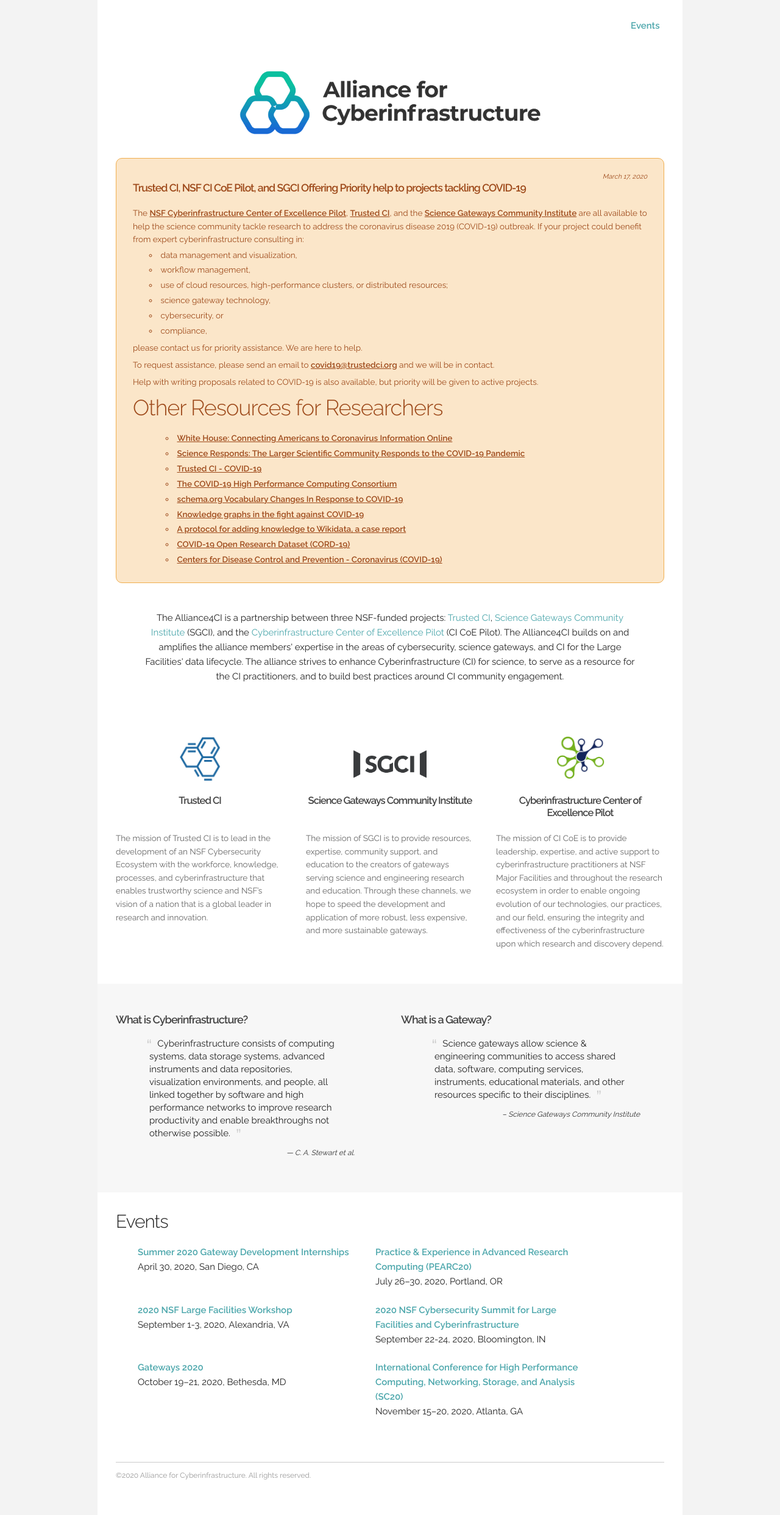
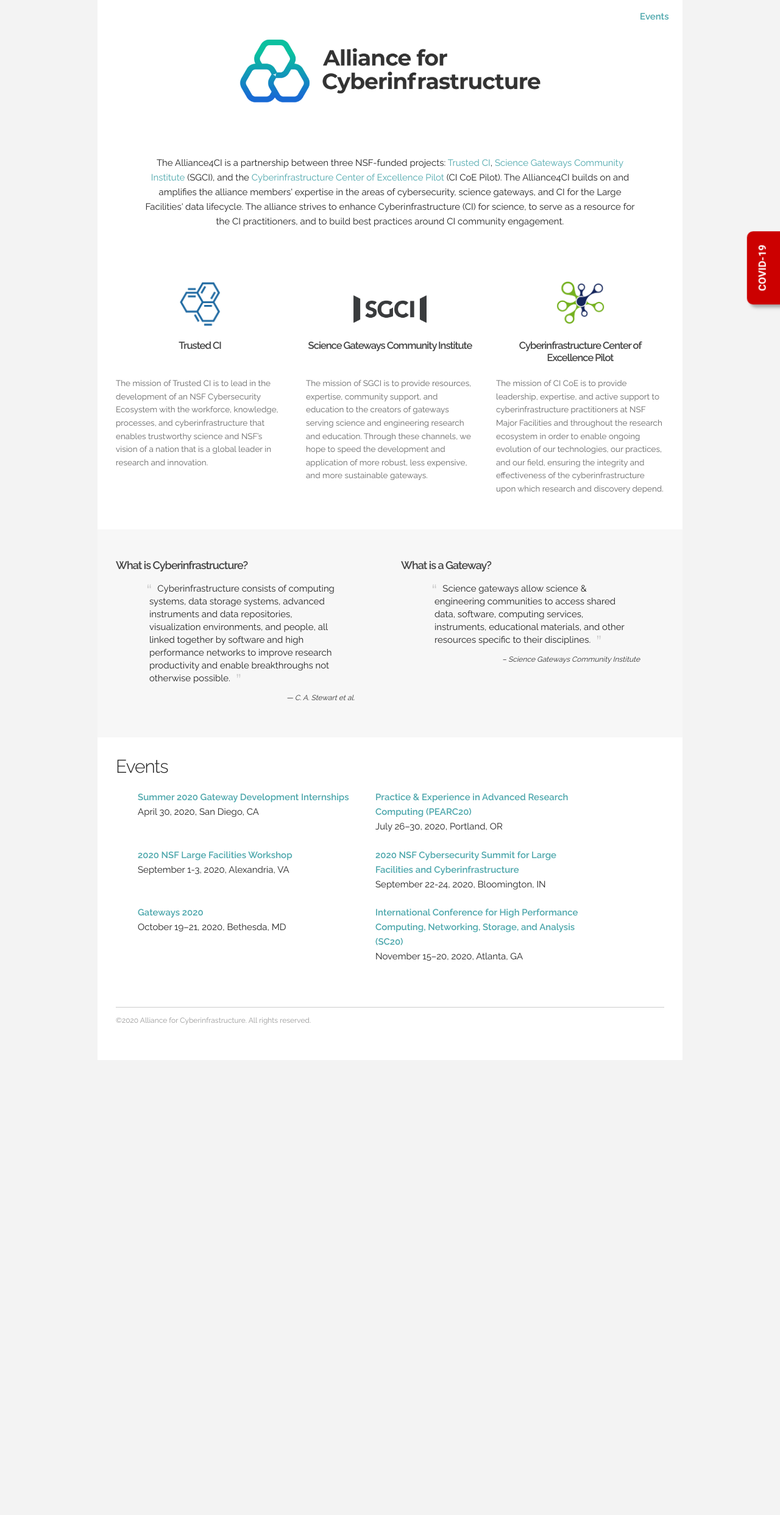
Before and after one commit to alliance4ci/alliance4ci.github.io, a Jekyll site: the page built from index.html, in a window 1280 px wide. Shown: the whole page at 61% size. Built offline with Jekyll 4.4.1, drawn with Linux system fonts in a browser that asks for light colours; after the commit the page ends 1738 px from its top, so only the background shows below that.

Commit message:
updating covid-19 info

```diff
--- /dev/null
+++ b/_includes/footer.html
@@ -0,0 +1,5 @@
+<div class="copyright">
+    <p>
+        &copy;2020 Alliance for Cyberinfrastructure. All rights reserved.
+    </p>
+</div>
--- /dev/null
+++ b/_includes/head.html
@@ -0,0 +1,27 @@
+<head>
+    <!-- Global site tag (gtag.js) - Google Analytics -->
+    <script async src="https://www.googletagmanager.com/gtag/js?id=UA-18066333-12"></script>
+    <script>
+        window.dataLayer = window.dataLayer || [];
+
+        function gtag() {
+            dataLayer.push(arguments);
+        }
+
+        gtag('js', new Date());
+
+        gtag('config', 'UA-18066333-12');
+    </script>
+
+    <meta charset="utf-8">
+    <title>Alliance for Cyberinfrastructure</title>
+    <meta name="description" content="">
+    <meta name="author" content="">
+    <meta name="viewport" content="width=device-width, initial-scale=1">
+    <link href="//fonts.googleapis.com/css?family=Raleway:400,300,600" rel="stylesheet" type="text/css">
+    <link rel="stylesheet" href="/css/normalize.css">
+    <link rel="stylesheet" href="/css/skeleton.css">
+    <link rel="stylesheet" href="/css/style.css">
+    <link rel="icon" type="image/png" href="/images/favicon.png">
+
+</head>
--- /dev/null
+++ b/_includes/header.html
@@ -0,0 +1,9 @@
+<div class="covid-button" onclick="location.href='/covid-19';">
+    COVID-19
+</div>
+
+<div class="row">
+    <div class="twelve columns" style="margin-top: 2em; text-align: center">
+        <a href="/"><img src="/images/alliance4ci-horizontal.png" width="500"/></a>
+    </div>
+</div>
--- a/_layouts/default.html
+++ b/_layouts/default.html
@@ -1,36 +1,18 @@
-
 <!DOCTYPE html>
 <html lang="en">
-<head>
-    <!-- Global site tag (gtag.js) - Google Analytics -->
-    <script async src="https://www.googletagmanager.com/gtag/js?id=UA-18066333-12"></script>
-    <script>
-        window.dataLayer = window.dataLayer || [];
 
-        function gtag() {
-            dataLayer.push(arguments);
-        }
+{% include head.html %}
 
-        gtag('js', new Date());
-
-        gtag('config', 'UA-18066333-12');
-    </script>
-
-    <meta charset="utf-8">
-    <title>Alliance for Cyberinfrastructure</title>
-    <meta name="description" content="">
-    <meta name="author" content="">
-    <meta name="viewport" content="width=device-width, initial-scale=1">
-    <link href="//fonts.googleapis.com/css?family=Raleway:400,300,600" rel="stylesheet" type="text/css">
-    <link rel="stylesheet" href="css/normalize.css">
-    <link rel="stylesheet" href="css/skeleton.css">
-    <link rel="stylesheet" href="css/style.css">
-    <link rel="icon" type="image/png" href="images/favicon.png">
-
-</head>
 <body>
 
-{{content}}
+<div class="container">
 
+    {% include header.html %}
+
+    {{content}}
+
+    {% include footer.html %}
+
+</div>
 </body>
 </html>
--- /dev/null
+++ b/covid-19.html
@@ -0,0 +1,53 @@
+---
+layout: default
+title: COVID-19
+permalink: /covid-19/
+---
+
+<div class="row">
+    <div class="twelve columns" style="margin-top: 2em">
+        <div style="font-size: 0.8em; text-align: right; position: relative; top: 0">
+            <span><i>March 17, 2020</i></span>
+        </div>
+        <h4>Trusted CI, NSF CI CoE Pilot, and SGCI Offering Priority help to projects tackling COVID-19</h4>
+        <p>
+            The <a href="http://cicoe-pilot.org" target="_blank">NSF Cyberinfrastructure Center of Excellence
+            Pilot</a>, <a href="https://trustedci.org" target="_blank">Trusted CI</a>, and the
+            <a href="https://sciencegateways.org" target="_blank">Science Gateways Community Institute</a>
+            are all available to help the science community tackle research to address the coronavirus disease
+            2019 (COVID-19) outbreak. If your project could benefit from expert cyberinfrastructure consulting
+            in:
+        </p>
+        <ul style="margin-left: 1em">
+            <li>data management and visualization,</li>
+            <li>workflow management,</li>
+            <li>use of cloud resources, high-performance clusters, or distributed resources;</li>
+            <li>science gateway technology,</li>
+            <li>cybersecurity, or</li>
+            <li>compliance,</li>
+        </ul>
+        <p>
+            please contact us for priority assistance. We are here to help.
+        </p>
+        <p>
+            To request assistance, please send an email to
+            <a href="mailto:covid19@trustedci.org?subject=COVID-19">covid19@trustedci.org</a> and we will
+            be in contact.
+        </p>
+        <p>
+            Help with writing proposals related to COVID-19 is also available, but priority will be given to
+            active projects.
+        </p>
+    </div>
+</div>
+<hr/>
+<div class="row">
+    <div class="twelve columns" style="margin-top: 2em">
+            <h4>Other Resources for Researchers</h4>
+            <ul style="margin-left: 2em; line-height: 1em">
+                {% for n in site.data.covid-19-resources %}
+                <li><a href="{{ n.website }}" target="_blank" style="font-weight: normal">{{ n.title }}</a></li>
+                {% endfor %}
+            </ul>
+    </div>
+</div>
--- a/css/style.css
+++ b/css/style.css
@@ -182,3 +182,28 @@
     margin: 0;
     margin-bottom: 0.5em;
 }
+
+.covid-button {
+    height: 60px;
+    border-radius: 10px;
+    /*border: solid 3px #CCCCCC;*/
+    background: #cc0000;
+    width: 120px;
+    line-height: 32px;
+    -webkit-transform: rotate(-90deg);
+    font-weight: 600;
+    color: white;
+    transform: rotate(-90deg);
+    -ms-transform: rotate(-90deg);
+    -moz-transform: rotate(-90deg);
+    text-align: center;
+    font-size: 17px;
+    position: fixed;
+    right: -40px;
+    top: 45%;
+    font-family: "Roboto", helvetica, arial, sans-serif;
+    z-index: 999;
+    cursor: pointer;
+    padding-top: 0.5em;
+    box-shadow: -5px 5px 5px #aaaaaa;
+}
--- a/index.html
+++ b/index.html
@@ -1,13 +1,9 @@
 ---
 layout: default
-type: home
 title: Alliance4CI
 ---
 
-
-<div class="container">
-
-    <div class="row">
+<div class="row" style="top: 1em; position: absolute; right: 1em">
     <div class="twelve columns">
         <ul class="menu">
             <li><a href="#events">Events</a></li>
@@ -17,49 +13,6 @@
 
 <div class="row">
     <div class="twelve columns" style="margin-top: 2em; text-align: center">
-            <img src="images/alliance4ci-horizontal.png" width="500"/>
-
-            <div class="alert w3-panel w3-yellow">
-                <div style="font-size: 0.8em; text-align: right; position: relative; top: 0"><span><i>March 17, 2020</i></span>
-                </div>
-                <h1>Trusted CI, NSF CI CoE Pilot, and SGCI Offering Priority help to projects tackling COVID-19</h1>
-                <p>
-                    The <a href="http://cicoe-pilot.org" target="_blank">NSF Cyberinfrastructure Center of Excellence
-                    Pilot</a>, <a href="https://trustedci.org" target="_blank">Trusted CI</a>, and the
-                    <a href="https://sciencegateways.org" target="_blank">Science Gateways Community Institute</a>
-                    are all available to help the science community tackle research to address the coronavirus disease
-                    2019 (COVID-19) outbreak. If your project could benefit from expert cyberinfrastructure consulting
-                    in:
-                </p>
-                <ul>
-                    <li>data management and visualization,</li>
-                    <li>workflow management,</li>
-                    <li>use of cloud resources, high-performance clusters, or distributed resources;</li>
-                    <li>science gateway technology,</li>
-                    <li>cybersecurity, or</li>
-                    <li>compliance,</li>
-                </ul>
-                <p>
-                    please contact us for priority assistance. We are here to help.
-                </p>
-                <p>
-                    To request assistance, please send an email to
-                    <a href="mailto:covid19@trustedci.org?subject=COVID-19">covid19@trustedci.org</a> and we will
-                    be in contact.
-                </p>
-                <p>
-                    Help with writing proposals related to COVID-19 is also available, but priority will be given to
-                    active projects.
-                </p>
-
-                <h3>Other Resources for Researchers</h3>
-                <ul style="margin-left: 2em">
-                    {% for n in site.data.covid-19-resources %}
-                    <li><a href="{{ n.website }}" target="_blank">{{ n.title }}</a></li>
-                    {% endfor %}
-                </ul>
-            </div>
-
         <p style="text-align: center; margin-top: 0em; padding: 3em">
             The Alliance4CI is a partnership between three NSF-funded projects:
             <a href="https://trustedci.org" target="_blank">Trusted CI</a>,
@@ -156,10 +109,3 @@
         {% endfor %}
     </div>
 </div>
-
-    <div class="copyright">
-        <p>
-            &copy;2020 Alliance for Cyberinfrastructure. All rights reserved.
-        </p>
-    </div>
-</div>
```
Lines whose indentation alone changed are shown as unchanged.
